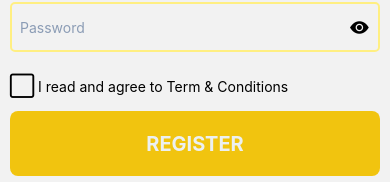
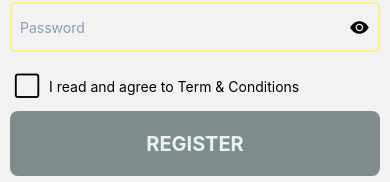
Before and after one commit to thais-lee/todo_RN, a React Native app: screen /Register in a window 390 px wide. Shown: the part 648-830 px from the top of the page. Built offline with nearby package versions, Linux system fonts and the light colour scheme.

Commit message:
add state

```diff
--- a/src/views/auth/loginScreen.js
+++ b/src/views/auth/loginScreen.js
@@ -97,7 +97,7 @@ const styles = StyleSheet.create({
     justifyContent: 'center',
     alignItems: 'center',
     flex: 1,
-    backgroundColor: '#E6D5B8',
+    backgroundColor: '#F2F2F2',
   },
   headerTextWrapper: {
     alignContent: 'center',
@@ -114,29 +114,19 @@ const styles = StyleSheet.create({
   },
   inputStyle: {
     flex: 1,
-    color: 'white',
+    // color: 'black',das
     paddingLeft: 15,
     paddingRight: 15,
-    borderWidth: 1,
-    borderRadius: 30,
-    borderColor: '#112B3C',
-  },
-  registerTextStyle: {
-    color: '#FFFFFF',
-    textAlign: 'center',
-    fontWeight: 'bold',
-    fontSize: 14,
-    alignSelf: 'center',
-    padding: 10,
+    borderWidth: 2,
+    borderRadius: 10,
+    borderColor: '#FFEF82',
   },
   buttonStyle: {
-    backgroundColor: '#7DE24E',
+    backgroundColor:'#f1c40f',
     borderWidth: 0,
-    color: '#FFFFFF',
-    borderColor: '#7DE24E',
     height: 40,
     alignItems: 'center',
-    borderRadius: 30,
+    borderRadius: 10,
     marginLeft: 35,
     marginRight: 35,
     marginTop: 20,
--- a/src/views/auth/registerScreen.js
+++ b/src/views/auth/registerScreen.js
@@ -30,6 +30,7 @@ const RegisterScreen = ({navigation}) => {
   const [visible, setVisible] = React.useState(false);
   const [loading, setLoading] = useState(false);
   const [errortext, setErrortext] = useState('');
+  const [isAgree, setIsAgree] = useState(false);
 
   return (
     <View style={{flex: 1, backgroundColor: '#F2F2F2'}}>
@@ -68,16 +69,36 @@ const RegisterScreen = ({navigation}) => {
             />
           </View>
           <View style={styles.wrapper}>
-            <InputItem placehoderContent="Email" iconName="mail" />
+            <InputItem
+              placehoderContent="Email"
+              iconName="mail"
+              onChange={address => {
+                setEmailAddress(address);
+              }}
+            />
           </View>
           <View style={styles.wrapper}>
-            <InputItem placehoderContent="Username" iconName="ios-at-outline" />
+            <InputItem
+              placehoderContent="Username"
+              onChange={usname => setUserName(usname)}
+              iconName="ios-at-outline"
+            />
           </View>
           <View style={styles.wrapper}>
-            <InputItem placehoderContent="Phone" iconName="call-sharp" />
+            <InputItem
+              placehoderContent="Phone"
+              iconName="call-sharp"
+              onChange={phone => setPhoneNumber(phone)}
+            />
           </View>
           <View style={styles.wrapper}>
-            <InputItem placehoderContent="Address" iconName="location-sharp" />
+            <InputItem
+              placehoderContent="Address"
+              iconName="location-sharp"
+              onChange={addr => {
+                setAddress;
+              }}
+            />
           </View>
 
           <View style={styles.wrapper}>
@@ -85,8 +106,8 @@ const RegisterScreen = ({navigation}) => {
               placehoderContent="Gender"
               style={{width: '48%'}}
               iconName="md-female"
-              onChange={name => {
-                setName(name);
+              onChange={gender => {
+                setGender(gender);
               }}
             />
             <View style={styles.date}>
@@ -115,13 +136,27 @@ const RegisterScreen = ({navigation}) => {
             />
           </View>
           <View style={styles.wrapper}>
-            <InputItem placehoderContent="Password" iconName="eye-sharp" />
+            <InputItem
+              placehoderContent="Password"
+              iconName="eye-sharp"
+              onChange={pass => setPassword(pass)}
+            />
           </View>
           <View style={styles.agree}>
-            <Icon name="square-outline" size={30} />
-            <Text>I read and agree to Term & Conditions</Text>
+            <Icon
+              style={{marginLeft: 5}}
+              name={isAgree ? 'checkbox-outline' : 'square-outline'}
+              onPress={() => setIsAgree(!isAgree)}
+              size={30}
+            />
+            <Text style={{marginLeft: 6}}>
+              I read and agree to Term & Conditions
+            </Text>
           </View>
-          <TouchableOpacity style={styles.registerButton}>
+          <TouchableOpacity
+            style={isAgree ? styles.registerButton : styles.disableButton}
+            activeOpacity={0.75}
+            disabled={isAgree ? false : true}>
             <Text style={styles.textRes}>REGISTER</Text>
           </TouchableOpacity>
           <TouchableOpacity
@@ -167,6 +202,15 @@ const styles = StyleSheet.create({
     alignSelf: 'center',
     borderRadius: 8,
   },
+  disableButton: {
+    height: 65,
+    width: '95%',
+    alignItems: 'center',
+    justifyContent: 'center',
+    backgroundColor: '#7f8c8d',
+    alignSelf: 'center',
+    borderRadius: 8,
+  },
   textRes: {
     color: '#ecf0f1',
     fontSize: 20,
```
